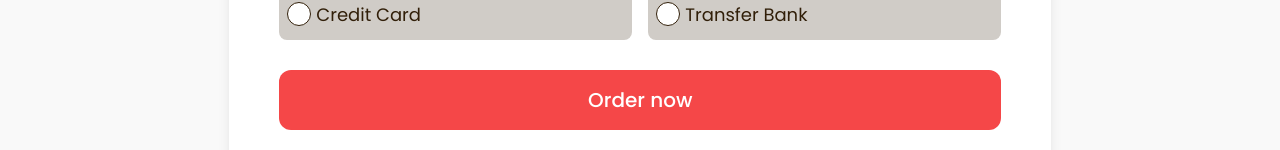
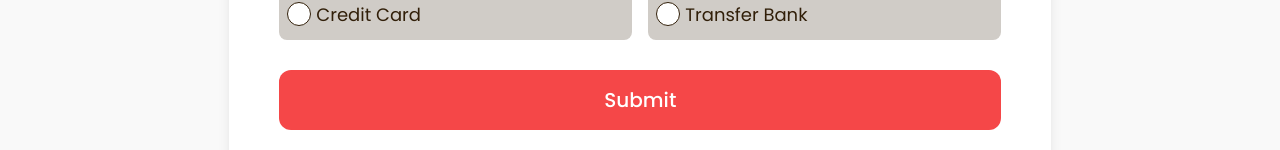
Before and after one commit to Matt-T993/foodio, a React (Create React App) app: page /checkout in a window 1280 px wide. Shown: the part 802-952 px from the top of the page. Built offline with nearby package versions, Linux system fonts and the light colour scheme; no server answers.

Commit message:
add navigations

```diff
--- a/src/components/Header/index.tsx
+++ b/src/components/Header/index.tsx
@@ -1,7 +1,9 @@
 import React from "react";
 import { Text, Heading, Button, Img } from "../../components";
+import { useNavigate } from "react-router-dom";
 
 export default function Header() {
+  const navigate = useNavigate();
   return (
     <div className="w-full py-[96px] px-6 ">
       <div className="w-full max-w-[1240px] mx-auto">
@@ -28,6 +30,7 @@ export default function Header() {
                 size="5xl"
                 shape="round"
                 className="sm:px-5 font-semibold min-w-[232px] hover:bg-white-A700 hover:text-red-400 transition-all duration-300"
+                onClick={() => navigate("/orderonline")}
               >
                 Order now
               </Button>
@@ -35,7 +38,8 @@ export default function Header() {
                 color="red_400_19"
                 size="5xl"
                 shape="round"
-                className="sm:px-5 font-semibold min-w-[232px] sm:min-w-full  hover:bg-white-A700 hover:text-red-400 transition-all duration-300  "
+                className="sm:px-5 font-semibold min-w-[232px] sm:min-w-full  hover:bg-white-A700 hover:text-red-400 transition-all duration-300 "
+                onClick={() => navigate("/reservation")}
               >
                 Reservation
               </Button>
--- a/src/components/PopularDish/index.tsx
+++ b/src/components/PopularDish/index.tsx
@@ -1,7 +1,9 @@
 import React from "react";
 import { Text, Heading, Button, Img } from "../../components";
+import { useNavigate } from "react-router-dom";
 
 export default function PopularDish() {
+  const navigate = useNavigate();
   return (
     <div className="w-full px-6 py-[96px] bg bg-green-50">
       <div className="w-full max-w-[1240px] mx-auto">
@@ -38,8 +40,9 @@ export default function PopularDish() {
               size="5xl"
               shape="round"
               className="sm:px-5 font-semibold min-w-[235px] sm:min-w-full md:mx-auto md:mb-6 "
+              onClick={() => navigate("/orderonline")}
             >
-              Order now
+              order now
             </Button>
           </div>
         </div>
--- a/src/components/RSVP/index.tsx
+++ b/src/components/RSVP/index.tsx
@@ -1,7 +1,9 @@
 import React from "react";
 import { Heading, Button } from "../../components";
+import { useNavigate } from "react-router-dom";
 
 export default function RSVP() {
+  const navigate = useNavigate();
   return (
     <div className="w-full px-6  ">
       <div className="flex flex-row justify-center w-full mx-auto px-14 py-[93px] md:p-5 bg-red-100 max-w-[1112px] rounded-[24px]">
@@ -14,6 +16,7 @@ export default function RSVP() {
               size="5xl"
               shape="round"
               className="sm:px-5 font-semibold min-w-[232px] hover:bg-white-A700 hover:text-red-400 transition-all duration-300 "
+              onClick={() => navigate("/orderonline")}
             >
               Order now
             </Button>
@@ -22,6 +25,7 @@ export default function RSVP() {
               size="5xl"
               shape="round"
               className="sm:px-5 font-semibold min-w-[232px]  hover:bg-white-A700 hover:text-red-400 transition-all duration-300"
+              onClick={() => navigate("/reservation")}
             >
               Reservation
             </Button>
--- a/src/pages/Checkout/index.tsx
+++ b/src/pages/Checkout/index.tsx
@@ -12,8 +12,10 @@ import {
 import Footer from "../../components/Footer";
 import MainNavbar from "components/MainNavbar";
 import Login from "modals/Login";
+import { useNavigate } from "react-router-dom";
 
 export default function CheckoutPage() {
+  const navigate = useNavigate();
   // State to manage modal visibility
   const [isLoginModalOpen, setLoginModalOpen] = useState<boolean>(false);
 
@@ -41,6 +43,7 @@ export default function CheckoutPage() {
               size="lg"
               shape="circle"
               className="w-[50px]"
+              onClick={() => navigate("/orderonline")}
             >
               <Img src="images/img_back.svg" />
             </Button>
@@ -161,7 +164,7 @@ export default function CheckoutPage() {
                       size="4xl"
                       className="w-full sm:px-5 font-medium rounded-[12px]"
                     >
-                      Order now
+                      Submit
                     </Button>
                   </div>
                 </div>
```
